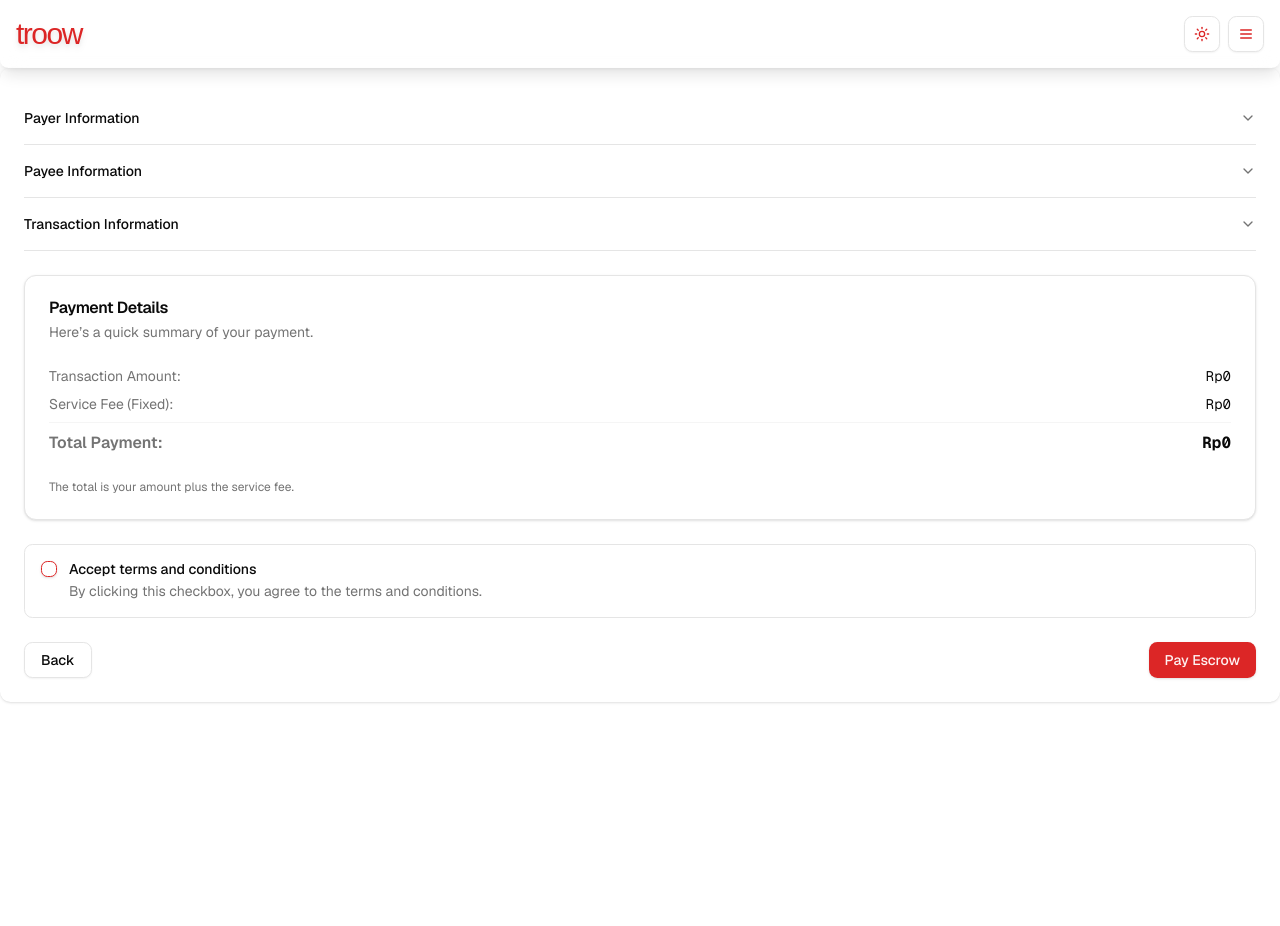
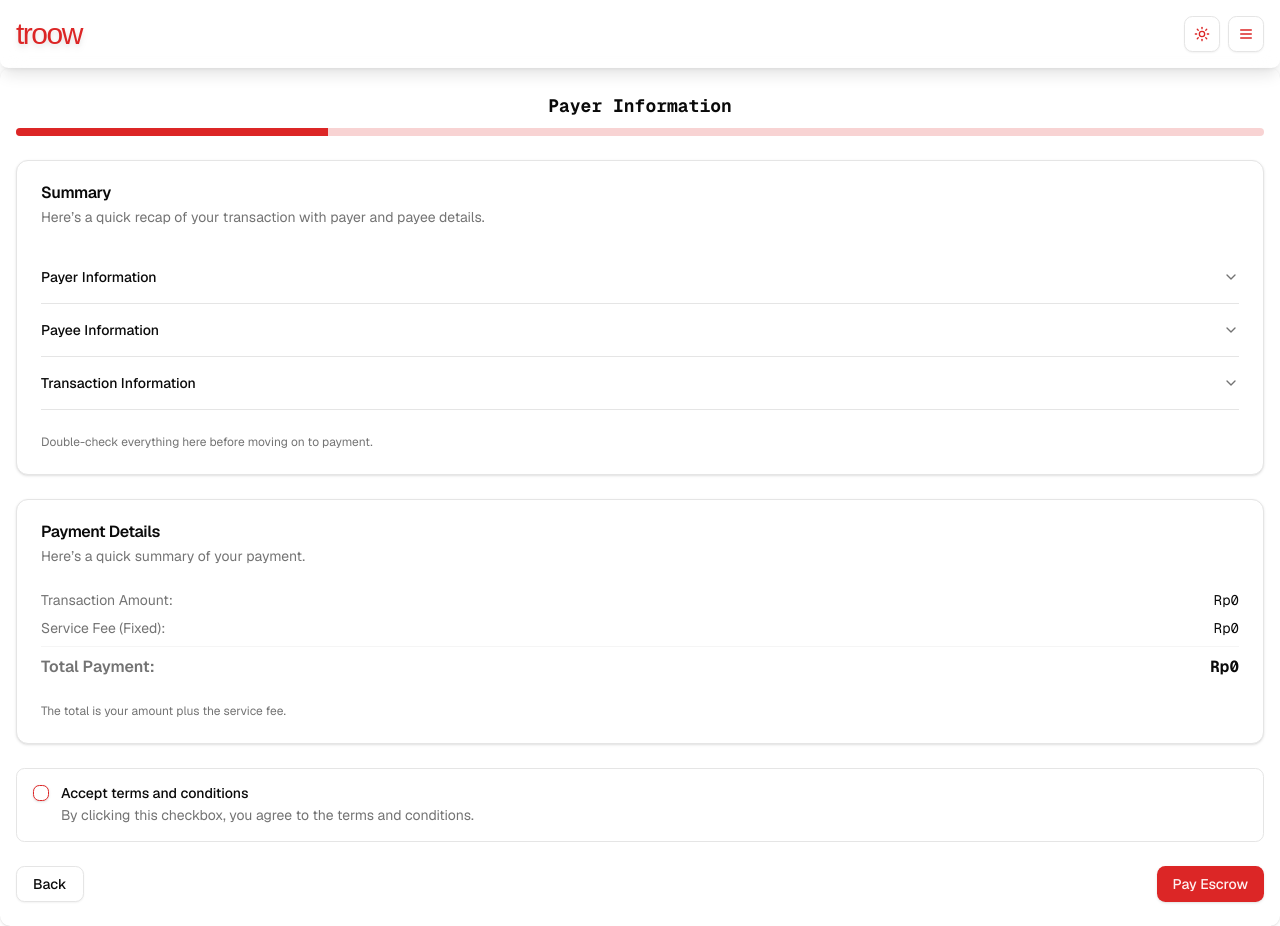
Before and after one commit to oortsky/stroow, a Next.js app: page /transaction/new/step-four in a window 1280 px wide. Before the commit the page ends 800 px from the top, so only its background shows below. Built offline with nearby package versions, Linux system fonts and the light colour scheme; a web font is replaced by a local one.

Commit message:
Adding Multi Step Form - Troow [20/08/2025]

```diff
--- a/src/app/transaction/new/layout.tsx
+++ b/src/app/transaction/new/layout.tsx
@@ -1,12 +1,39 @@
 "use client";
 
 import { PropsWithChildren } from "react";
-import { FormProvider } from "@/context/form-context";
+import { FormProvider, useFormContext } from "@/context/form-context";
+import { Progress } from "@/components/ui/progress";
+
+function ProgressBar() {
+  const { currentStep, totalSteps } = useFormContext();
+  const progress = (currentStep / totalSteps) * 100;
+
+  const stepTitles: Record<number, string> = {
+    1: "Payer Information",
+    2: "Payee Information",
+    3: "Transaction Details",
+    4: "Summary & Payment"
+  };
+
+  const title = stepTitles[currentStep] || "Form Step";
+
+  return (
+    <div className="space-y-2">
+      <h2 className="text-lg font-mono font-bold text-center">{title}</h2>
+      <Progress value={progress} className="w-full" />
+    </div>
+  );
+}
 
 export default function Layout({ children }: PropsWithChildren) {
   return (
     <main>
-      <FormProvider>{children}</FormProvider>
+      <FormProvider>
+        <div className="px-4 py-6 rounded-lg shadow space-y-6">
+          <ProgressBar />
+          {children}
+        </div>
+      </FormProvider>
     </main>
   );
 }
--- a/src/app/transaction/new/step-four/page.tsx
+++ b/src/app/transaction/new/step-four/page.tsx
@@ -46,7 +46,8 @@ type AdditionalFormValues = z.output<typeof additionalSchema>;
 
 export default function Page() {
   const router = useRouter();
-  const { form, updateForm } = useFormContext();
+  const { form, updateForm, currentStep, setCurrentStep, totalSteps } =
+    useFormContext();
 
   const stepFourSchema = useForm<AdditionalFormValues>({
     resolver: zodResolver(additionalSchema),
@@ -71,11 +72,23 @@ export default function Page() {
 
   function prevStep() {
     router.back();
+    if (currentStep < totalSteps) {
+      setCurrentStep(currentStep - 1);
+    }
   }
 
   return (
-    <div className="p-6 rounded-lg shadow space-y-6">
+    <div className="space-y-6">
       {/* --- Transaction Review --- */}
+      <Card>
+        <CardHeader>
+          <CardTitle>Summary</CardTitle>
+          <CardDescription>
+            Here’s a quick recap of your transaction with payer and payee
+            details.
+          </CardDescription>
+        </CardHeader>
+        <CardContent>
           <Accordion type="multiple" className="w-full">
             {/* --- Payer Information --- */}
             <AccordionItem value="payer">
@@ -89,17 +102,23 @@ export default function Page() {
                   <div className="flex justify-between">
                     <span className="text-muted-foreground">Full Name:</span>
                     <span className="font-mono">
-                  {getFullName(form.payer?.first_name, form.payer?.last_name) ||
-                    "-"}
+                      {getFullName(
+                        form.payer?.first_name,
+                        form.payer?.last_name
+                      ) || "-"}
                     </span>
                   </div>
                   <div className="flex justify-between">
                     <span className="text-muted-foreground">Email:</span>
-                <span className="font-mono">{form.payer?.email || "-"}</span>
+                    <span className="font-mono">
+                      {form.payer?.email || "-"}
+                    </span>
                   </div>
                   <div className="flex justify-between">
                     <span className="text-muted-foreground">Phone:</span>
-                <span className="font-mono">{form.payer?.phone || "-"}</span>
+                    <span className="font-mono">
+                      {form.payer?.phone || "-"}
+                    </span>
                   </div>
                   <div className="flex justify-between">
                     <span className="text-muted-foreground">Account Bank:</span>
@@ -108,13 +127,17 @@ export default function Page() {
                     </span>
                   </div>
                   <div className="flex justify-between">
-                <span className="text-muted-foreground">Account Number:</span>
+                    <span className="text-muted-foreground">
+                      Account Number:
+                    </span>
                     <span className="font-mono">
                       {form.payer?.account_number || "-"}
                     </span>
                   </div>
                   <div className="flex justify-between">
-                <span className="text-muted-foreground">Account Holder:</span>
+                    <span className="text-muted-foreground">
+                      Account Holder:
+                    </span>
                     <span className="font-mono">
                       {form.payer?.account_holder_name || "-"}
                     </span>
@@ -134,17 +157,23 @@ export default function Page() {
                   <div className="flex justify-between">
                     <span className="text-muted-foreground">Full Name:</span>
                     <span className="font-mono">
-                  {getFullName(form.payee?.first_name, form.payee?.last_name) ||
-                    "-"}
+                      {getFullName(
+                        form.payee?.first_name,
+                        form.payee?.last_name
+                      ) || "-"}
                     </span>
                   </div>
                   <div className="flex justify-between">
                     <span className="text-muted-foreground">Email:</span>
-                <span className="font-mono">{form.payee?.email || "-"}</span>
+                    <span className="font-mono">
+                      {form.payee?.email || "-"}
+                    </span>
                   </div>
                   <div className="flex justify-between">
                     <span className="text-muted-foreground">Phone:</span>
-                <span className="font-mono">{form.payee?.phone || "-"}</span>
+                    <span className="font-mono">
+                      {form.payee?.phone || "-"}
+                    </span>
                   </div>
                   <div className="flex justify-between">
                     <span className="text-muted-foreground">Account Bank:</span>
@@ -153,13 +182,17 @@ export default function Page() {
                     </span>
                   </div>
                   <div className="flex justify-between">
-                <span className="text-muted-foreground">Account Number:</span>
+                    <span className="text-muted-foreground">
+                      Account Number:
+                    </span>
                     <span className="font-mono">
                       {form.payee?.account_number || "-"}
                     </span>
                   </div>
                   <div className="flex justify-between">
-                <span className="text-muted-foreground">Account Holder:</span>
+                    <span className="text-muted-foreground">
+                      Account Holder:
+                    </span>
                     <span className="font-mono">
                       {form.payee?.account_holder_name || "-"}
                     </span>
@@ -174,7 +207,9 @@ export default function Page() {
                 <div className="space-y-2 text-sm">
                   <div className="flex justify-between">
                     <span className="text-muted-foreground">ID:</span>
-                <span className="font-mono">{form.transaction?.id || "-"}</span>
+                    <span className="font-mono">
+                      {form.transaction?.id || "-"}
+                    </span>
                   </div>
                   <div className="flex justify-between">
                     <span className="text-muted-foreground">Name:</span>
@@ -192,7 +227,8 @@ export default function Page() {
                   <div className="flex justify-between">
                     <span className="text-muted-foreground">Amount:</span>
                     <span className="font-mono">
-                  Rp{form.transaction?.amount.toLocaleString("id-ID") || "0"}
+                      Rp
+                      {form.transaction?.amount.toLocaleString("id-ID") || "0"}
                     </span>
                   </div>
                   <div className="flex justify-between">
@@ -205,6 +241,13 @@ export default function Page() {
               </AccordionContent>
             </AccordionItem>
           </Accordion>
+        </CardContent>
+        <CardFooter>
+          <p className="text-xs text-muted-foreground">
+            Double-check everything here before moving on to payment.
+          </p>
+        </CardFooter>
+      </Card>
 
       {/* --- Transaction Calculation --- */}
       <Card>
--- a/src/app/transaction/new/step-one/page.tsx
+++ b/src/app/transaction/new/step-one/page.tsx
@@ -54,7 +54,8 @@ type PayerFormValues = z.output<typeof payerSchema>;
 
 export default function StepOnePage() {
   const router = useRouter();
-  const { form, updateForm } = useFormContext();
+  const { form, updateForm, currentStep, setCurrentStep, totalSteps } =
+    useFormContext();
 
   const stepOneForm = useForm<PayerFormValues>({
     resolver: zodResolver(payerSchema),
@@ -84,14 +85,14 @@ export default function StepOnePage() {
       payer: { ...values, same_as_name: sameAsName }
     });
     router.push("/transaction/new/step-two");
+    if (currentStep < totalSteps) {
+      setCurrentStep(currentStep + 1);
+    }
   }
 
   return (
     <Form {...stepOneForm}>
-      <form
-        onSubmit={stepOneForm.handleSubmit(onSubmit)}
-        className="p-6 rounded-lg shadow space-y-6"
-      >
+      <form onSubmit={stepOneForm.handleSubmit(onSubmit)} className="space-y-6">
         {/* --- First Name --- */}
         <FormField
           control={stepOneForm.control}
--- a/src/app/transaction/new/step-three/page.tsx
+++ b/src/app/transaction/new/step-three/page.tsx
@@ -54,7 +54,8 @@ type TransactionFormValues = z.output<typeof transactionFormSchema>;
 
 export default function Page() {
   const router = useRouter();
-  const { form, updateForm } = useFormContext();
+  const { form, updateForm, currentStep, setCurrentStep, totalSteps } =
+    useFormContext();
 
   const stepThreeForm = useForm<TransactionFormValues>({
     resolver: zodResolver(transactionFormSchema),
@@ -100,13 +101,23 @@ export default function Page() {
 
     updateForm({ transaction: trx });
     router.push("/transaction/new/step-four");
+    if (currentStep < totalSteps) {
+      setCurrentStep(currentStep + 1);
+    }
+  }
+
+  function prevStep() {
+    router.back();
+    if (currentStep < totalSteps) {
+      setCurrentStep(currentStep - 1);
+    }
   }
 
   return (
     <Form {...stepThreeForm}>
       <form
         onSubmit={stepThreeForm.handleSubmit(onSubmit)}
-        className="p-6 rounded-lg shadow space-y-6"
+        className="space-y-6"
       >
         {/* --- Name --- */}
         <FormField
@@ -184,7 +195,7 @@ export default function Page() {
 
         {/* --- Buttons --- */}
         <div className="flex justify-between pt-6">
-          <Button type="button" variant="outline" onClick={() => router.back()}>
+<Button type="button" variant="outline" onClick={prevStep}>
             Back
           </Button>
           <Button type="submit">Next</Button>
--- a/src/app/transaction/new/step-two/page.tsx
+++ b/src/app/transaction/new/step-two/page.tsx
@@ -54,7 +54,7 @@ type PayeeFormValues = z.output<typeof payeeSchema>;
 
 export default function StepTwoPage() {
   const router = useRouter();
-  const { form, updateForm } = useFormContext();
+  const { form, updateForm, currentStep, setCurrentStep, totalSteps} = useFormContext();
 
   const stepTwoForm = useForm<PayeeFormValues>({
     resolver: zodResolver(payeeSchema),
@@ -84,18 +84,21 @@ export default function StepTwoPage() {
       payee: { ...values, same_as_name: sameAsName }
     });
     router.push("/transaction/new/step-three");
+    if (currentStep < totalSteps) {
+      setCurrentStep(currentStep + 1);
+    }
   }
 
   function prevStep() {
     router.back();
+    if (currentStep < totalSteps) {
+      setCurrentStep(currentStep - 1);
+    }
   }
 
   return (
     <Form {...stepTwoForm}>
-      <form
-        onSubmit={stepTwoForm.handleSubmit(onSubmit)}
-        className="p-6 rounded-lg shadow space-y-6"
-      >
+      <form onSubmit={stepTwoForm.handleSubmit(onSubmit)} className="space-y-6">
         {/* --- First Name --- */}
         <FormField
           control={stepTwoForm.control}
--- a/src/context/form-context.tsx
+++ b/src/context/form-context.tsx
@@ -64,6 +64,9 @@ export type Form = {
 export interface FormContextProps {
   form: Form;
   updateForm: (property: Partial<Form>) => void;
+  currentStep: number;
+  setCurrentStep: (step: number) => void;
+  totalSteps: number;
 }
 
 const defaultForm: Form = {
@@ -76,7 +79,7 @@ const defaultForm: Form = {
     account_bank: "" as BankValue,
     account_number: "",
     account_holder_name: "",
-    same_as_name: false,
+    same_as_name: false
   },
   payee: {
     id: "",
@@ -87,7 +90,7 @@ const defaultForm: Form = {
     account_bank: "" as BankValue,
     account_number: "",
     account_holder_name: "",
-    same_as_name: false,
+    same_as_name: false
   },
   transaction: {
     id: "",
@@ -104,25 +107,28 @@ const defaultForm: Form = {
     snap: {
       transaction_details: {
         order_id: "",
-        gross_amount: 0,
+        gross_amount: 0
       },
       item_details: [],
       customer_details: {
         first_name: "",
         last_name: "",
         email: "",
-        phone: "",
-      },
-    },
+        phone: ""
+      }
+    }
   },
   additional: {
-    isAcceptTnC: false,
-  },
+    isAcceptTnC: false
+  }
 };
 
 export const FormContext = createContext<FormContextProps>({
   form: defaultForm,
-  updateForm: () => null
+  updateForm: () => null,
+  currentStep: 1,
+  setCurrentStep: () => null,
+  totalSteps: 4
 });
 
 export const useFormContext = () => {
@@ -139,6 +145,8 @@ interface FormProviderProps {
 
 export function FormProvider({ children }: FormProviderProps) {
   const [form, setForm] = useState<Form>(defaultForm);
+  const [currentStep, setCurrentStep] = useState<number>(1);
+  const totalSteps = 4;
 
   const updateForm = (values: Partial<Form>) => {
     setForm(prev => ({
@@ -148,7 +156,9 @@ export function FormProvider({ children }: FormProviderProps) {
   };
 
   return (
-    <FormContext.Provider value={{ form, updateForm }}>
+    <FormContext.Provider
+      value={{ form, updateForm, currentStep, setCurrentStep, totalSteps }}
+    >
       {children}
     </FormContext.Provider>
   );
```
Lines whose indentation alone changed are shown as unchanged.
